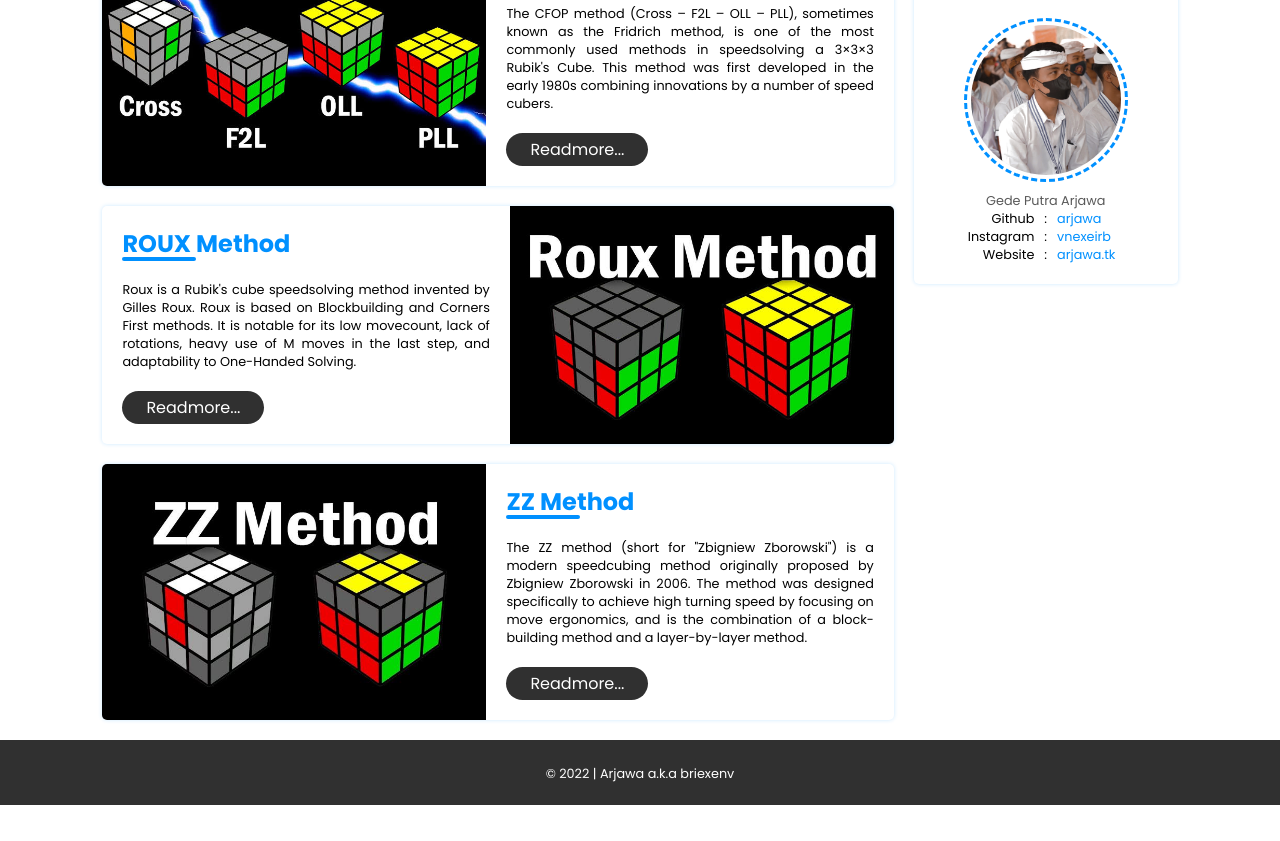
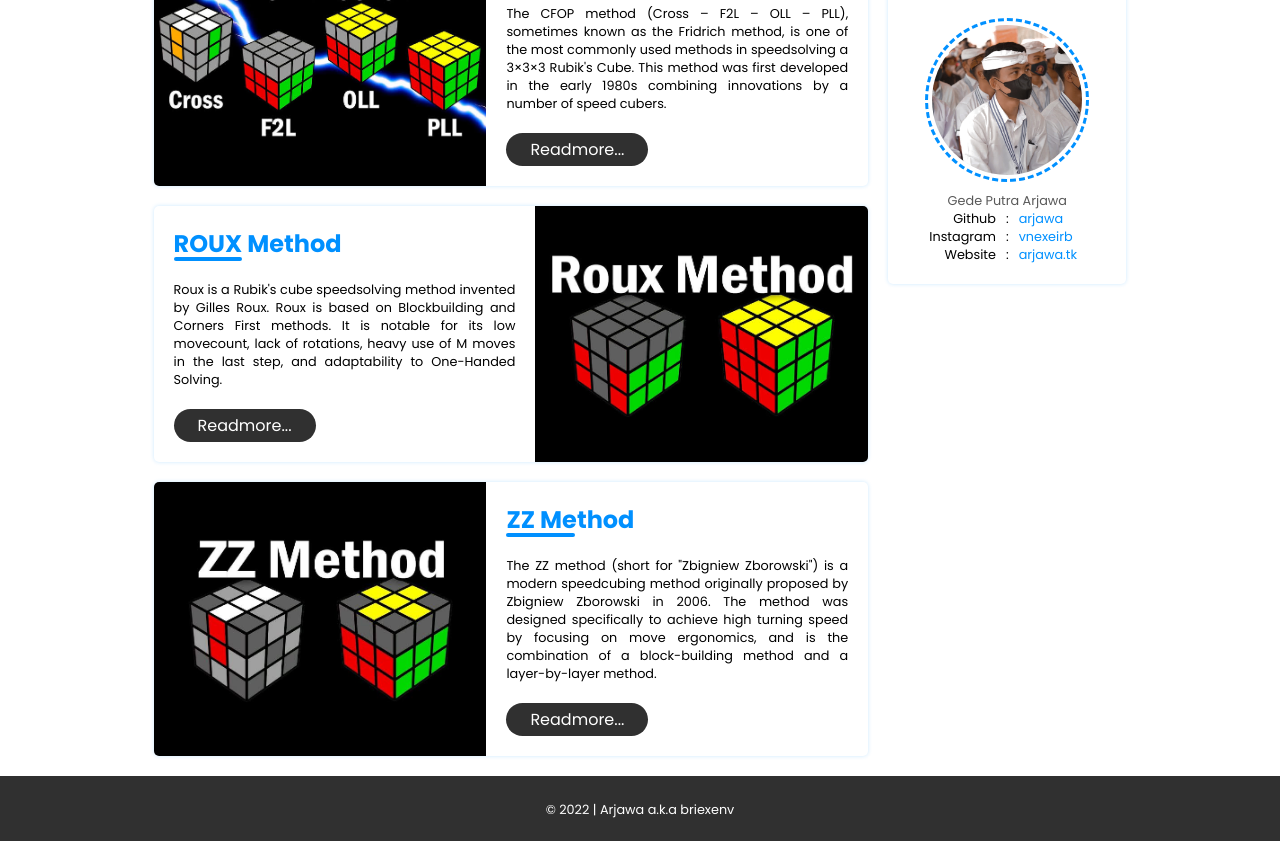
Before and after one commit to arjawa/IDCamp, a plain HTML site: page briexcube/index.html in a window 1280 px wide. Shown: the part 648-1489 px from the top of the page. Before the commit the page ends 1453 px from the top, so only its background shows below. Drawn offline with Linux system fonts and the light colour scheme.

Commit message:
Fix responsibility issue and change the alert layout

```diff
--- a/briexcube/css/style.css
+++ b/briexcube/css/style.css
@@ -18,7 +18,7 @@
   --outline-light: 1px solid var(--light);
   --transition: .5s;
   --paragraph: .8em;
-  --container-padding: 20px 8vw;
+  --container-padding: 20px 12vw;
 }
 
 
@@ -231,7 +231,7 @@ main {
 }
 
 .card .featured-image {
-  max-width: 30vw;
+  max-width: 26vw;
   background-color: black;
   object-fit: contain;
   object-position: center;
```
